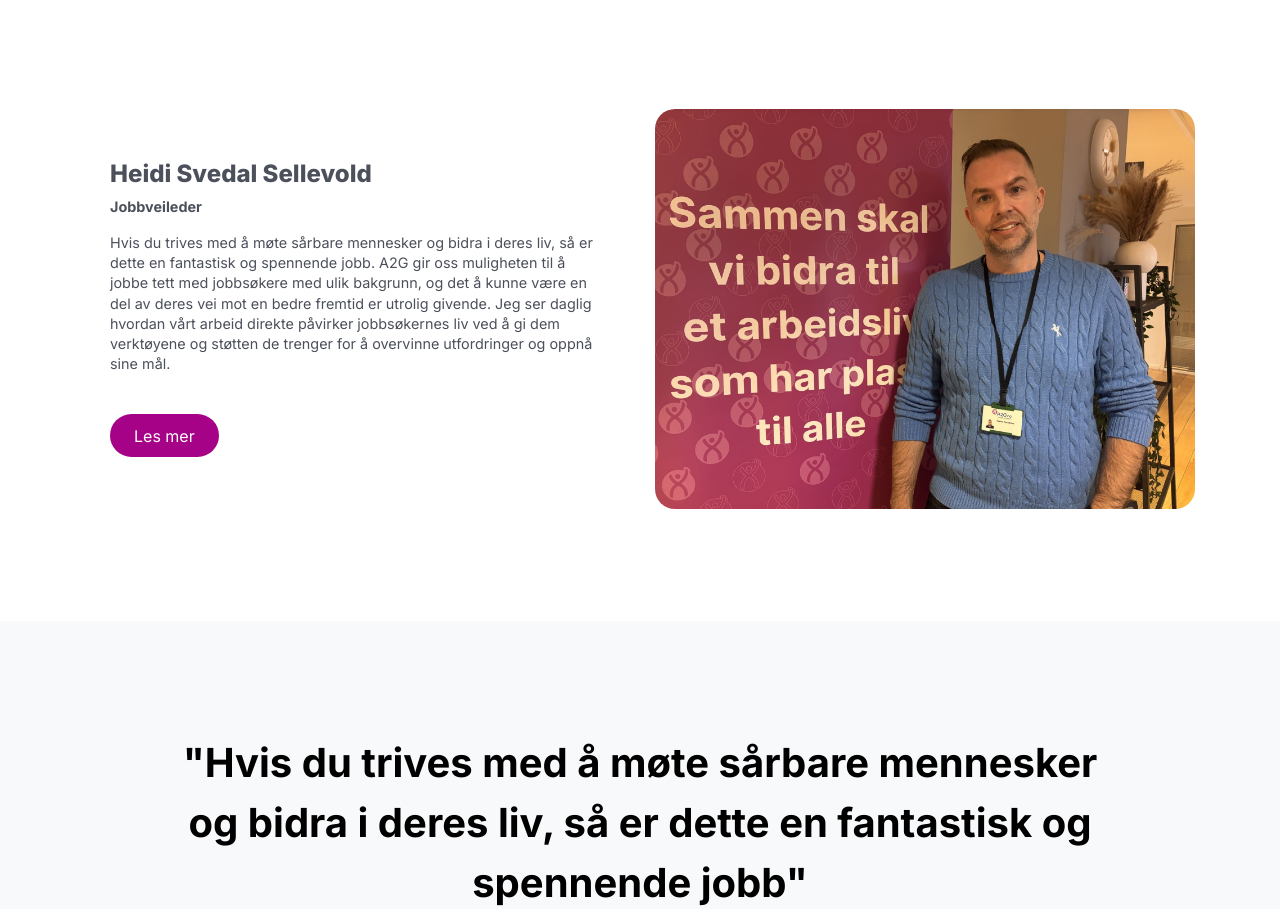
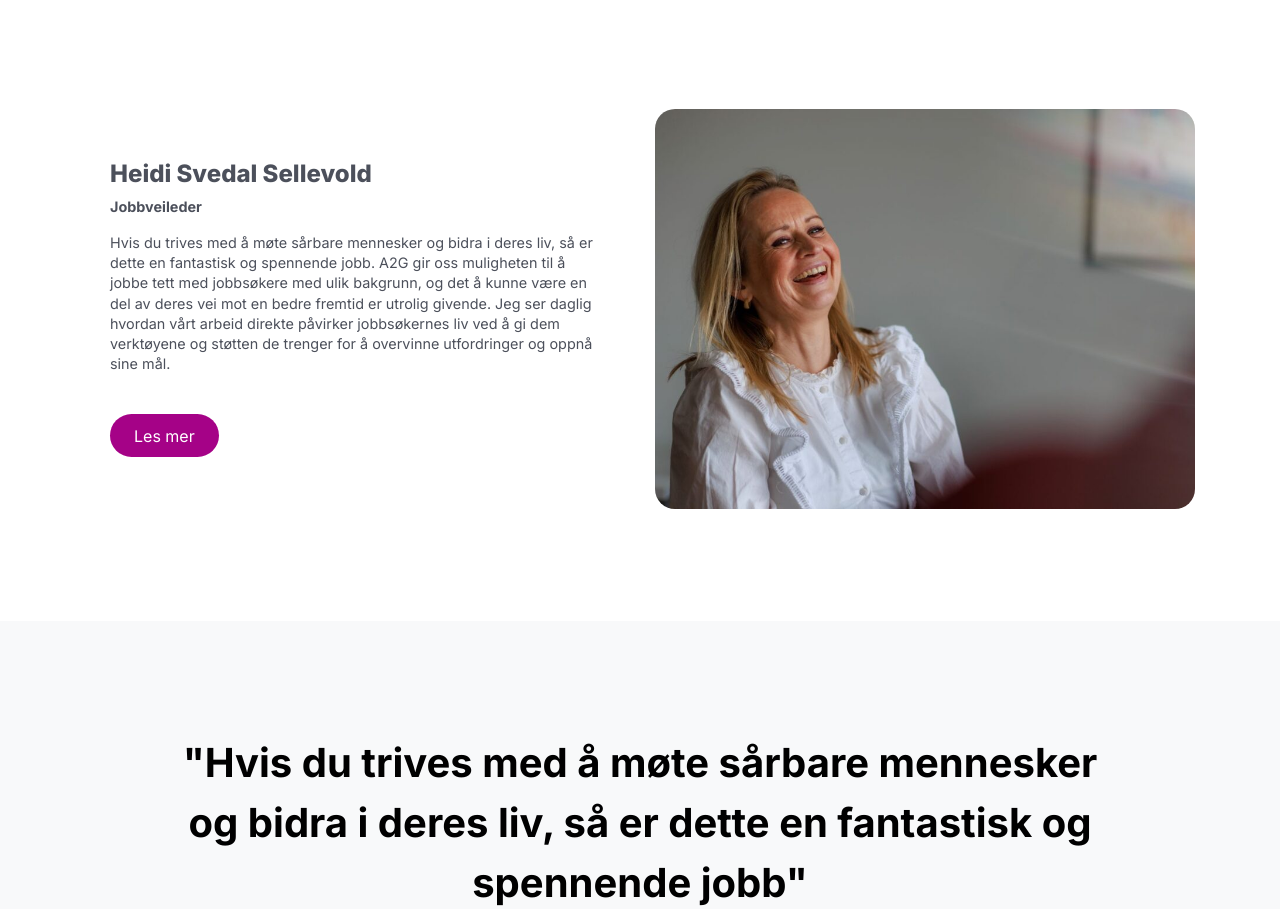
Before and after one commit to HeadlessJobSites/A2G, a plain HTML site: page index.html in a window 1280 px wide. Shown: the part 3537-4446 px from the top of the page. Drawn offline with nearby package versions, Linux system fonts and the light colour scheme; no server answers; a script that the page names is missing.

Commit message:
Update index.html

```diff
--- a/index.html
+++ b/index.html
@@ -315,7 +315,7 @@ document.addEventListener('DOMContentLoaded', () => {
 		</button>
     </div>
     <div class="col-lg-6 order-1 order-lg-2">
-        <div class="background-image rounded-image m-mb-0" style="background-image: url('./files/Tonny-Tørnblom.jpg');"></div>
+        <div class="background-image rounded-image m-mb-0" style="background-image: url('./files/image002.jpg');"></div>
     </div>
 </div>
 <!--
```
